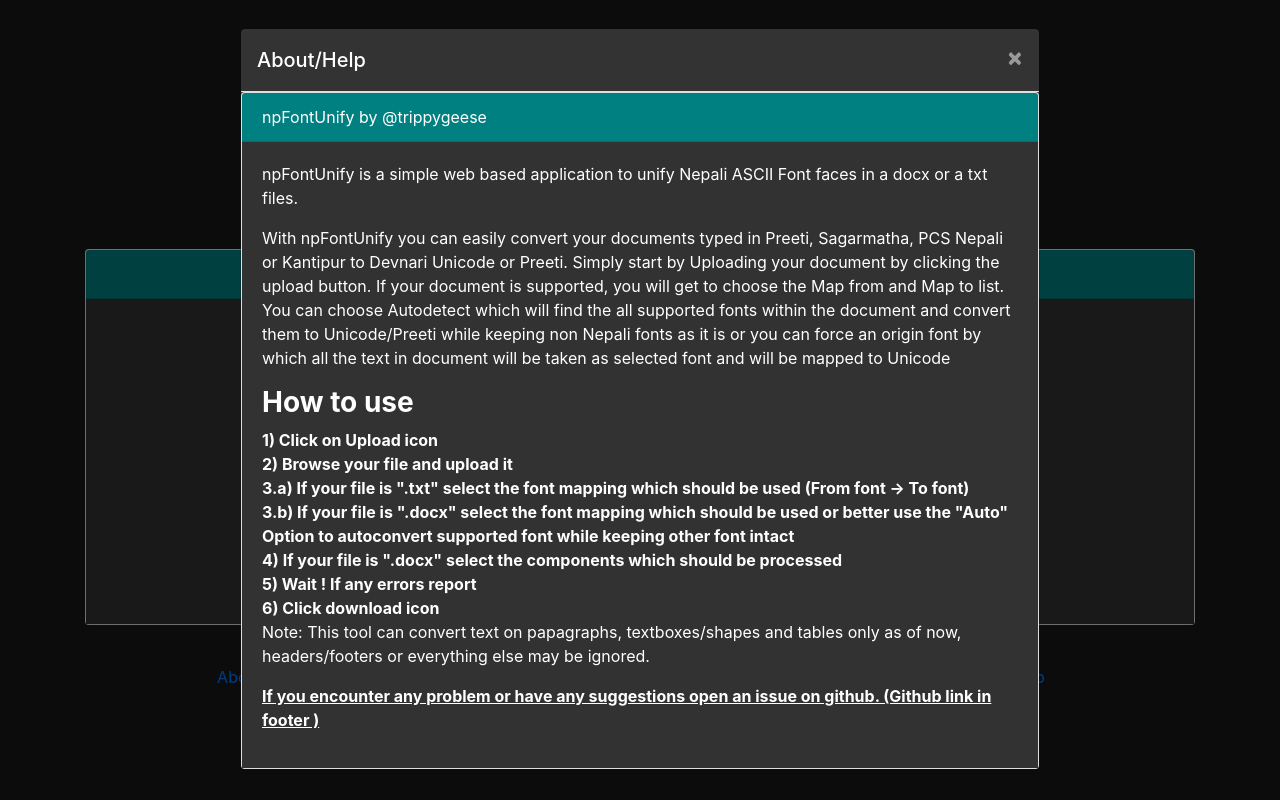
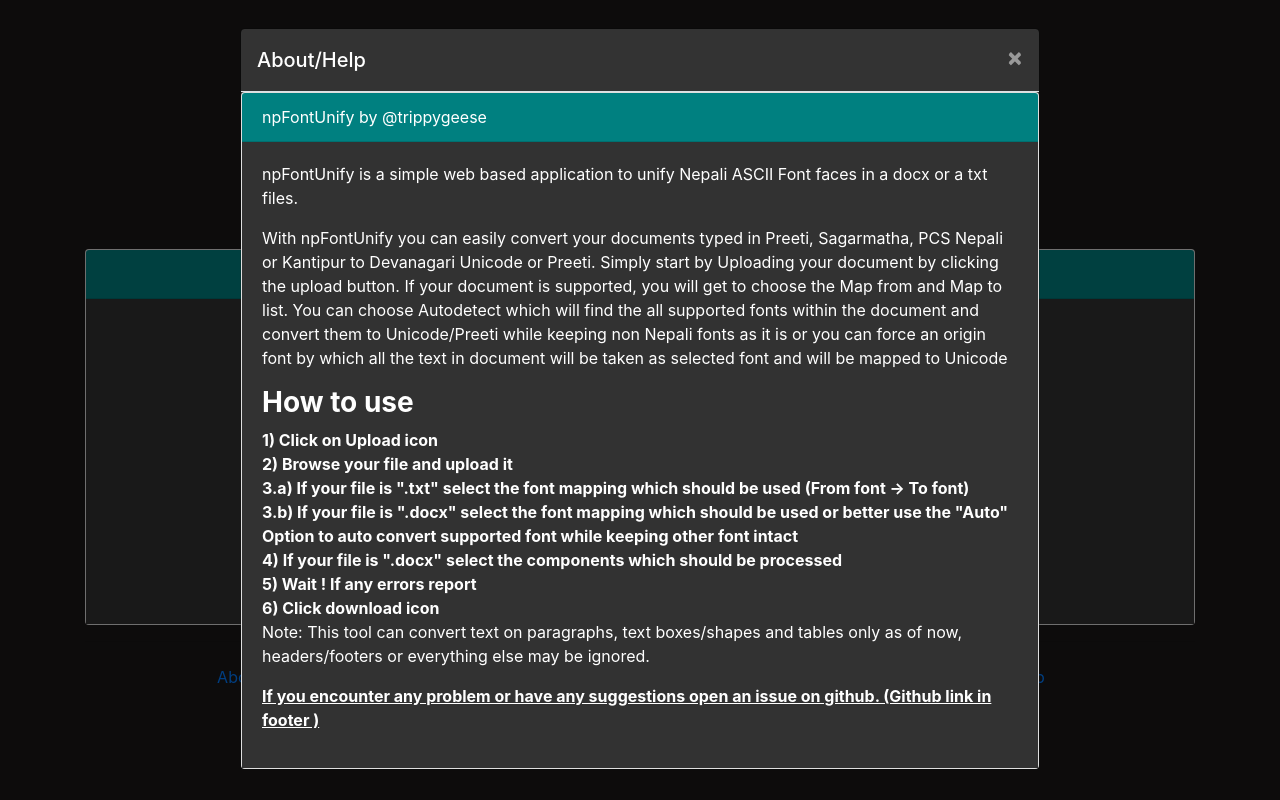
Before and after one commit to casualsnek/npFontUnify, a Flask app: page / in a window 1280 px wide, after a click on "About/Help". Run offline with Flask 2, Linux system fonts and the light colour scheme; parts of the project's set-up code (start-up, migrations or seed data) failed here and were passed over; some libraries are stand-ins or nearby versions.

Commit message:
Fixed lifespan exceed error, spellings. Show application base configuration variables when starting

```diff
--- a/app.py
+++ b/app.py
@@ -91,7 +91,7 @@ def process():
     origin_font = request.form['origin']
     target_font = request.form['target']
     file_key = request.form['file_id']
-    file_in_db = files.query.filter(files.file_key == file_key, files.processed is False,
+    file_in_db = files.query.filter(files.file_key == file_key, files.processed == False,
                                     files.uploaded_on >= int(time.time()) - UPLOADS_LIFESPAN).first()
     if file_in_db:
         if file_in_db.ftype in supported_file_types:
@@ -161,5 +161,15 @@ if __name__ == '__main__':
     create_dirs()
     with app.app_context():
         db.create_all()
-
+    print("""
+    --------------- npFontUnify ---------------
+      Using Rule file          : {}
+      Default unicode font     : {}
+      File lifespan set to     : {} seconds
+      Saving uploaded file in  : {}
+      Saving processed file in : {}
+      Supported file types     : {}
+    -------------------------------------------
+    """.format(RULES_JSON, DEFAULT_UNICODE_FONT, str(UPLOADS_LIFESPAN), UPLOADED_FILES_STORAGE, PROCESSED_FILES_STORAGE,
+               str(supported_file_types.keys())))
     app.run(debug=True, host=os.environ.get('HOST', '0.0.0.0'), port=int(os.environ.get('PORT', '5000')))
--- a/templates/home.html
+++ b/templates/home.html
@@ -167,7 +167,7 @@
                             npFontUnify is a simple web based application to unify Nepali ASCII Font faces in a docx or a txt files.
                         </p>
                         <p>
-                            With npFontUnify you can easily convert your documents typed in Preeti, Sagarmatha, PCS Nepali or Kantipur to Devnari Unicode or Preeti. Simply start by Uploading your document by clicking the upload
+                            With npFontUnify you can easily convert your documents typed in Preeti, Sagarmatha, PCS Nepali or Kantipur to Devanagari Unicode or Preeti. Simply start by Uploading your document by clicking the upload
                             button. If your document is supported, you will get to choose the Map from and Map to list. You can choose Autodetect which will find the all supported fonts within the
                             document and convert them to Unicode/Preeti while keeping non Nepali fonts as it is or you can force an origin font by which all the text in document will be taken as selected font and will be mapped to Unicode
                         </p>
@@ -175,12 +175,12 @@
                         <b>1) Click on Upload icon </b><br>
                         <b>2) Browse your file and upload it </b><br>
                         <b>3.a) If your file is ".txt" select the font mapping which should be used (From font -> To font) </b><br>
-                        <b>3.b) If your file is ".docx" select the font mapping which should be used or better use the "Auto" Option to autoconvert supported font while keeping other font intact</b><br>
+                        <b>3.b) If your file is ".docx" select the font mapping which should be used or better use the "Auto" Option to auto convert supported font while keeping other font intact</b><br>
                         <b>4) If your file is ".docx" select the components which should be processed </b><br>
                         <b>5) Wait ! If any errors report </b><br>
                         <b>6) Click download icon </b><br>
                         <p>
-                            Note: This tool can convert text on papagraphs, textboxes/shapes and tables only as of now, headers/footers or everything else may be ignored.
+                            Note: This tool can convert text on paragraphs, text boxes/shapes and tables only as of now, headers/footers or everything else may be ignored.
                         </p>
                         <p>
                             <b> <u>If you encounter any problem or have any suggestions open an issue on github. (Github link in footer ) </u></b>
```
Also changed, not shown: 1 other file.
